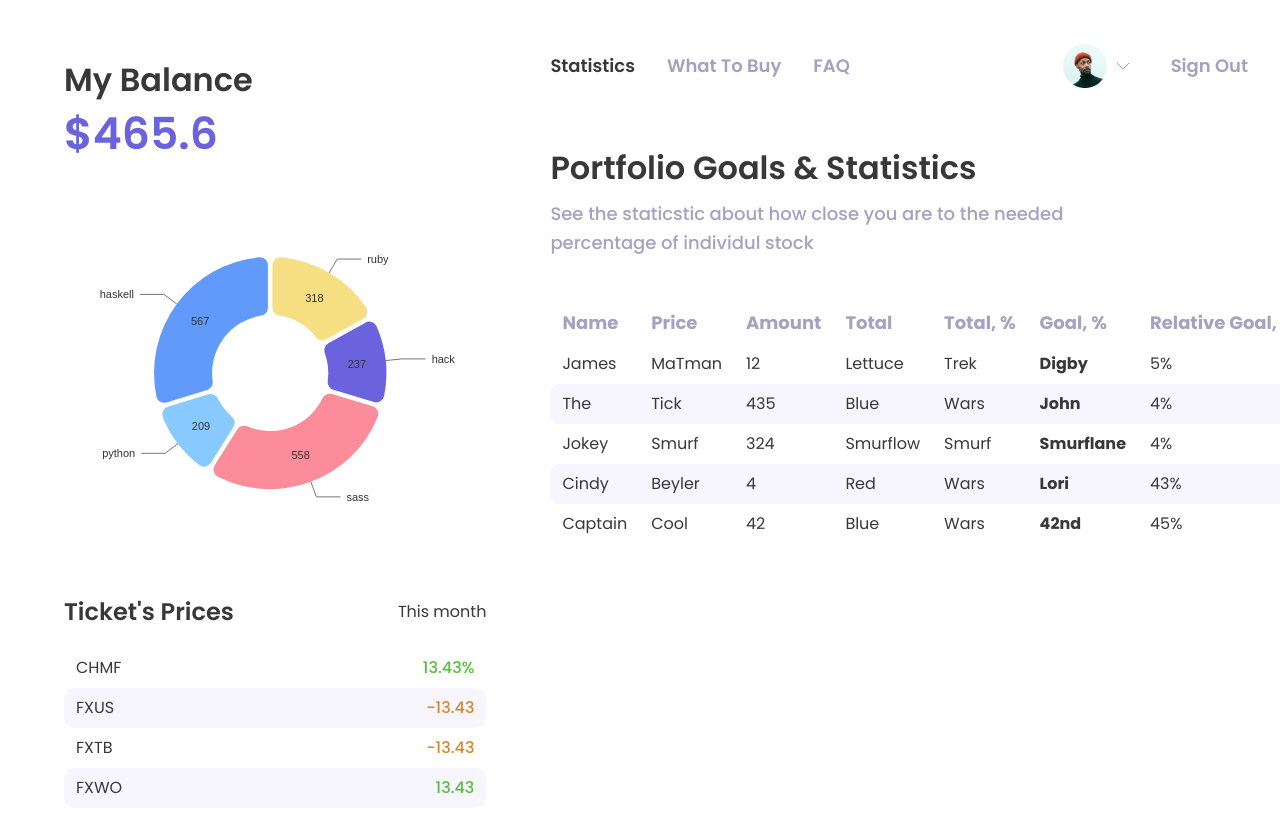
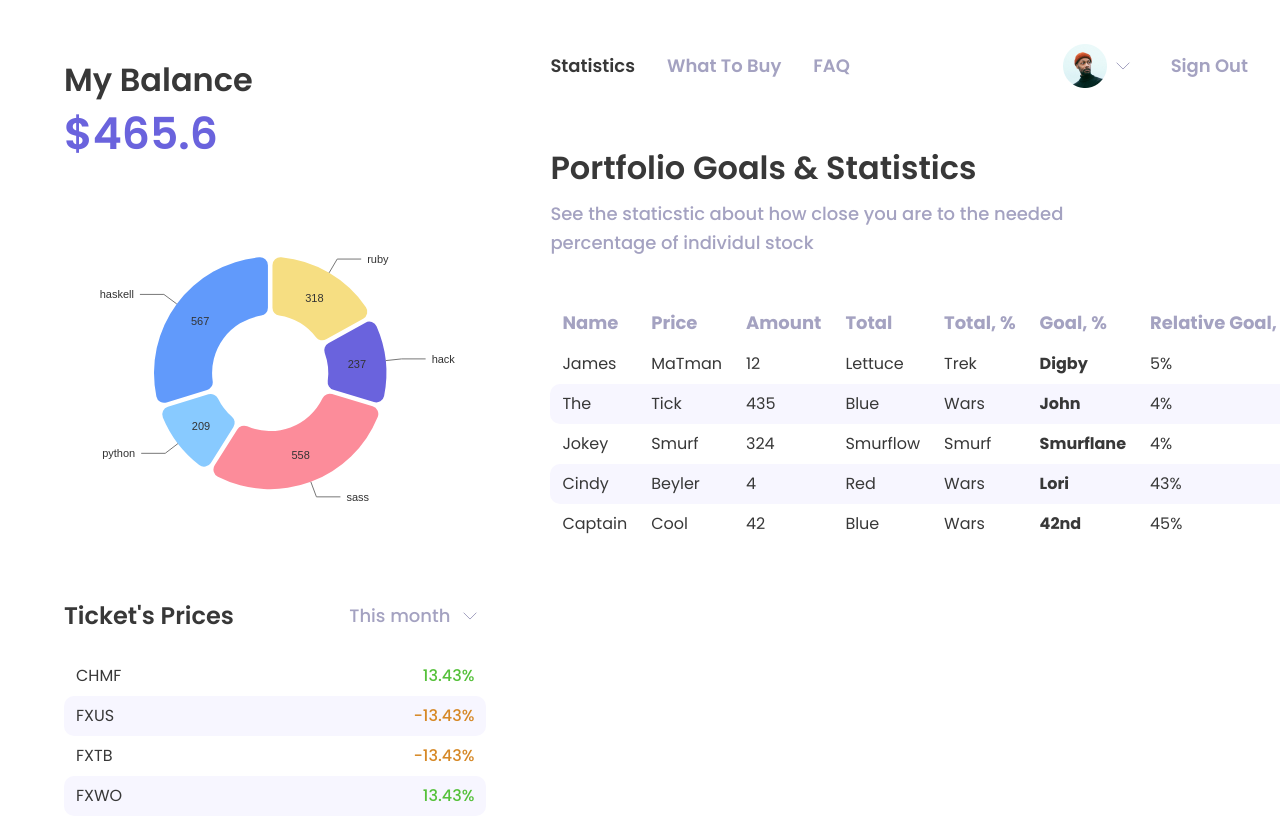
Before and after one commit to bacebu4/investing, a React (Create React App) app: page / in a window 1280 px wide. Built offline with nearby package versions, Linux system fonts and the light colour scheme.

Commit message:
styles: chevron styles added

```diff
--- a/src/components/Chevron.tsx
+++ b/src/components/Chevron.tsx
@@ -1,7 +1,19 @@
 import React from "react";
 
-export const Chevron: React.FC = () => {
+interface ChevronProps {
+  ml?: string | number | (string & {}) | undefined;
+}
+
+export const Chevron: React.FC<ChevronProps> = ({ ml }) => {
   return (
+    <div
+      style={{
+        marginLeft: ml,
+        display: "flex",
+        justifyContent: "center",
+        alignItems: "center",
+      }}
+    >
       <svg
         width="32"
         height="32"
@@ -16,5 +28,6 @@ export const Chevron: React.FC = () => {
           strokeLinejoin="round"
         />
       </svg>
+    </div>
   );
 };
--- a/src/components/TablePrices.tsx
+++ b/src/components/TablePrices.tsx
@@ -14,19 +14,19 @@ export const TablePrices: React.FC = () => {
         <Tr>
           <Td>FXUS</Td>
           <Td textAlign="right" isMedium color="red">
-            -13.43
+            -13.43%
           </Td>
         </Tr>
         <Tr>
           <Td>FXTB</Td>
           <Td textAlign="right" isMedium color="red">
-            -13.43
+            -13.43%
           </Td>
         </Tr>
         <Tr>
           <Td>FXWO</Td>
           <Td textAlign="right" isMedium color="green">
-            13.43
+            13.43%
           </Td>
         </Tr>
       </tbody>
--- a/src/containers/MyBalance.tsx
+++ b/src/containers/MyBalance.tsx
@@ -1,9 +1,10 @@
 import React from "react";
 import styled from "styled-components";
 import { Title } from "../components/Title";
-import { PURPLE } from "../colors";
+import { GRAY, PURPLE } from "../colors";
 import { PieChart } from "../components/PieChart";
 import { TablePrices } from "../components/TablePrices";
+import { Chevron } from "../components/Chevron";
 
 const BalanceAmount = styled.h1<{ mt?: string }>`
   font-size: 2.75rem;
@@ -47,6 +48,12 @@ const FlexRow = styled.div`
   margin-top: 32px;
 `;
 
+const GrayText = styled.span`
+  color: ${GRAY};
+  font-weight: 500;
+  font-size: 1.125rem;
+`;
+
 export const MyBalance: React.FC = () => {
   return (
     <>
@@ -59,7 +66,12 @@ export const MyBalance: React.FC = () => {
       <section>
         <FlexRow>
           <Title isSmall>Ticket's Prices</Title>
-          This month
+          <div
+            style={{ display: "flex", alignItems: "center", cursor: "pointer" }}
+          >
+            <GrayText>This month</GrayText>
+            <Chevron ml="4px" />
+          </div>
         </FlexRow>
 
         <TablePrices />
```
Lines whose indentation alone changed are shown as unchanged.
